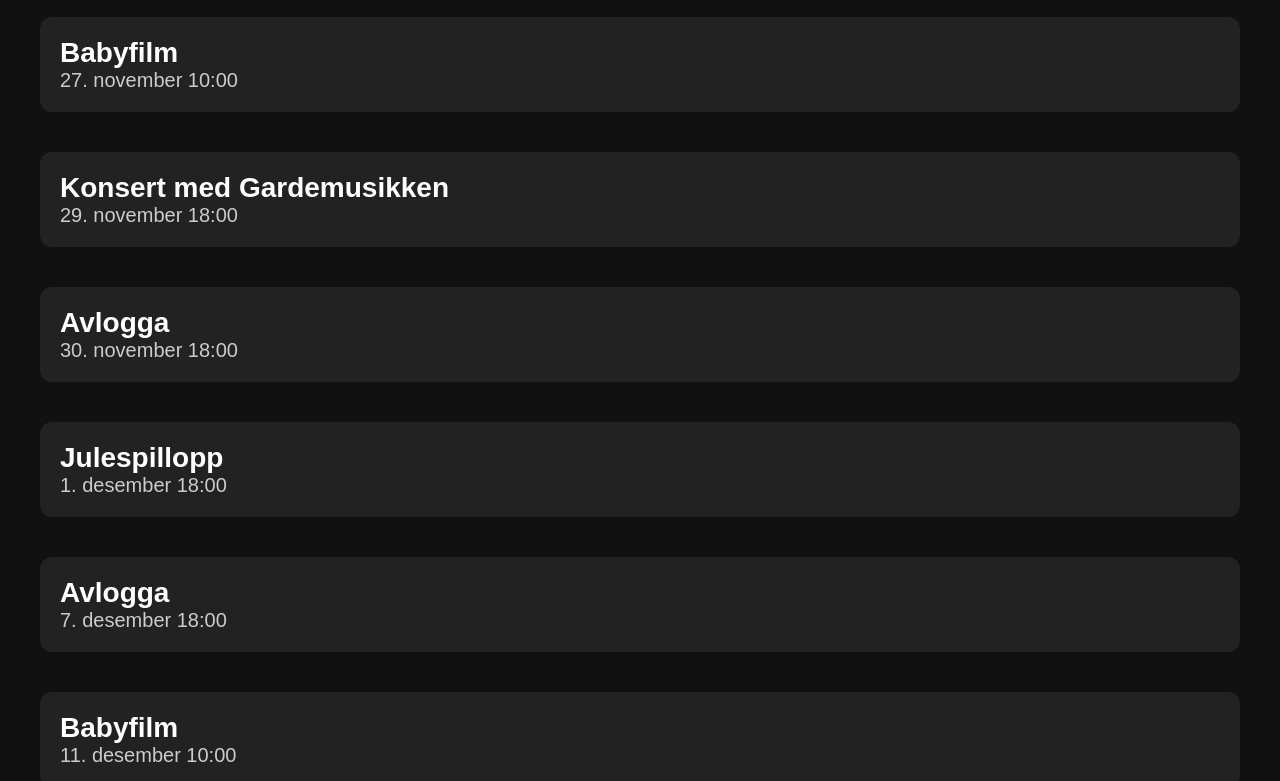
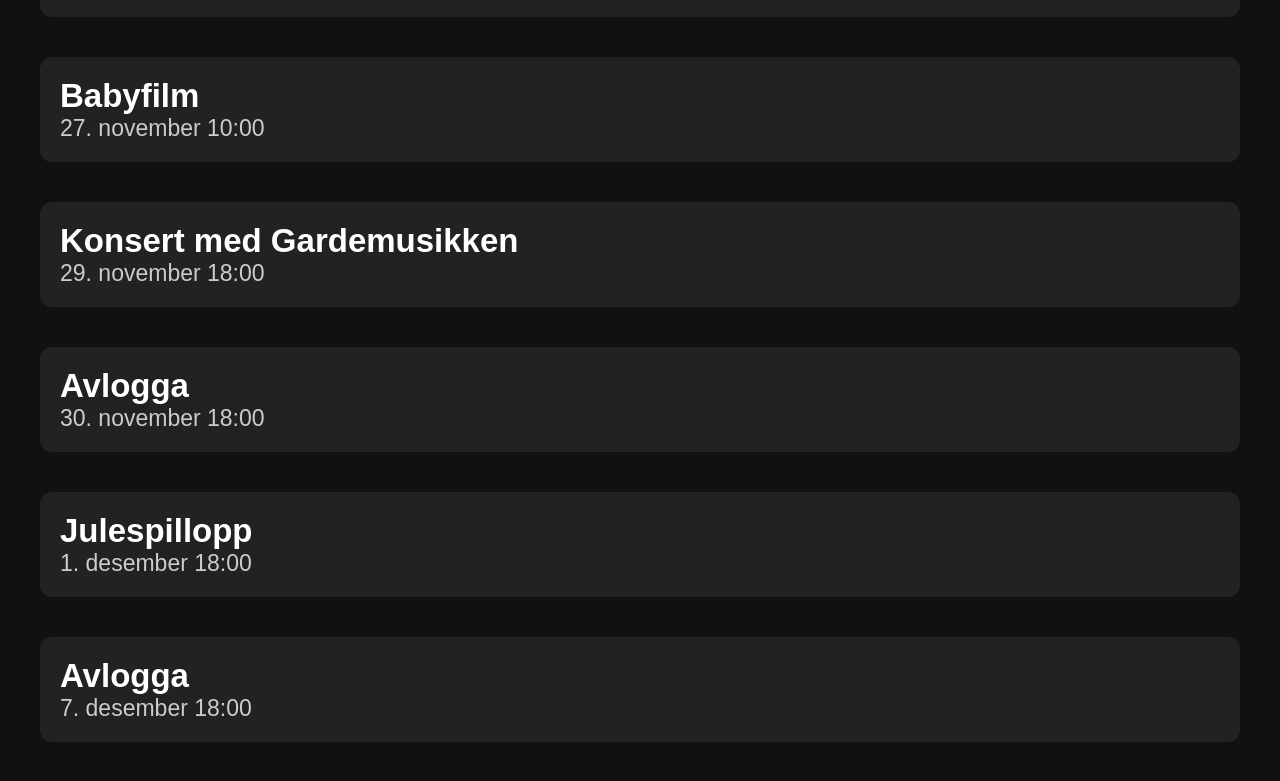
Before and after one commit to HappyWifeHappyLeif/fyrverkeriet-infoskjerm, a plain HTML site: page index.html in a window 1280 px wide. Shown: the part 690-1471 px from the top of the page. Drawn offline with Linux system fonts and the light colour scheme.

Commit message:
Update index.html

```diff
--- a/index.html
+++ b/index.html
@@ -29,12 +29,12 @@ h1{
 }
 
 .title{
-    font-size:28px;
+    font-size:33px;
     font-weight:bold;
 }
 
 .date{
-    font-size:20px;
+    font-size:23px;
     color:#cccccc;
 }
 
```
